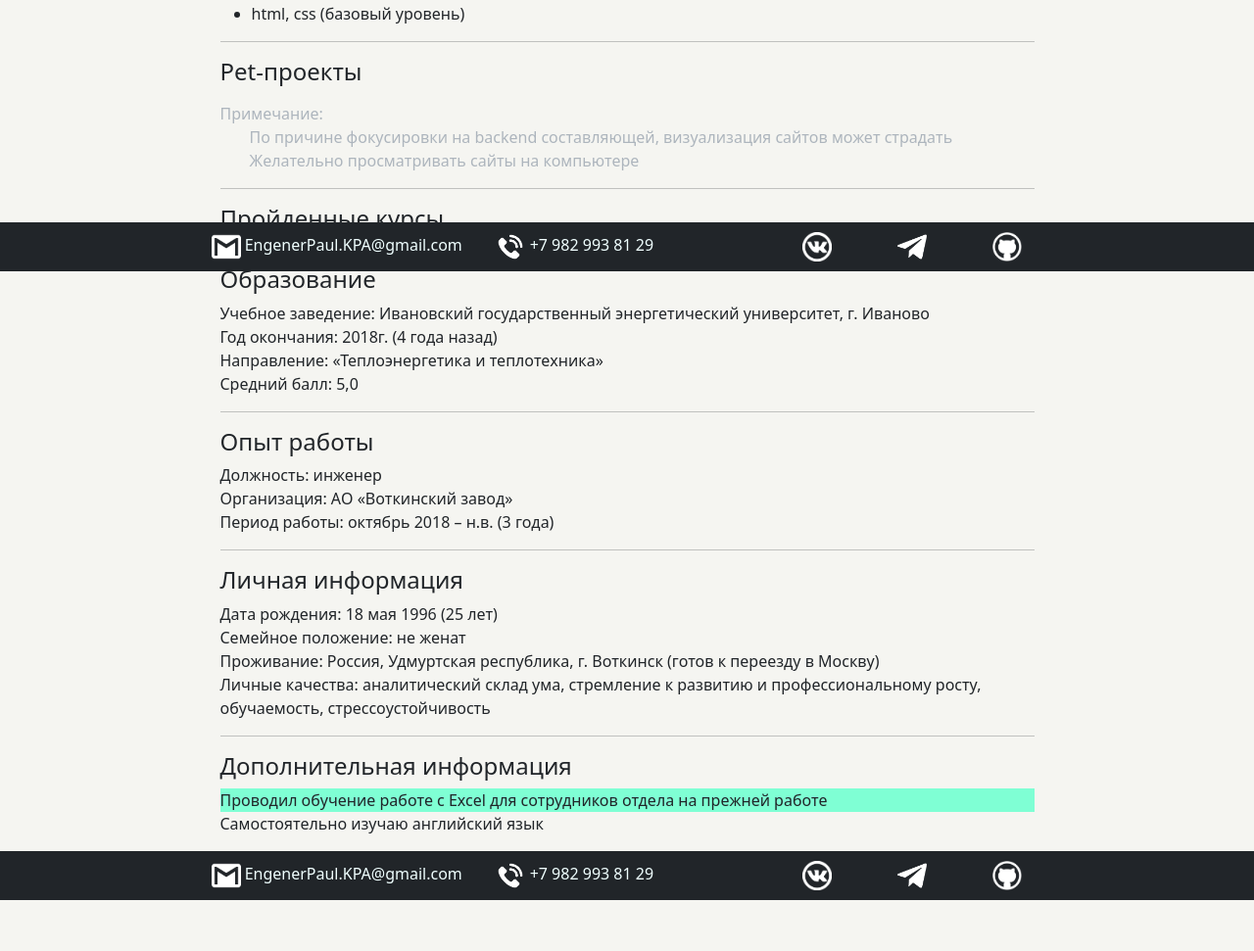
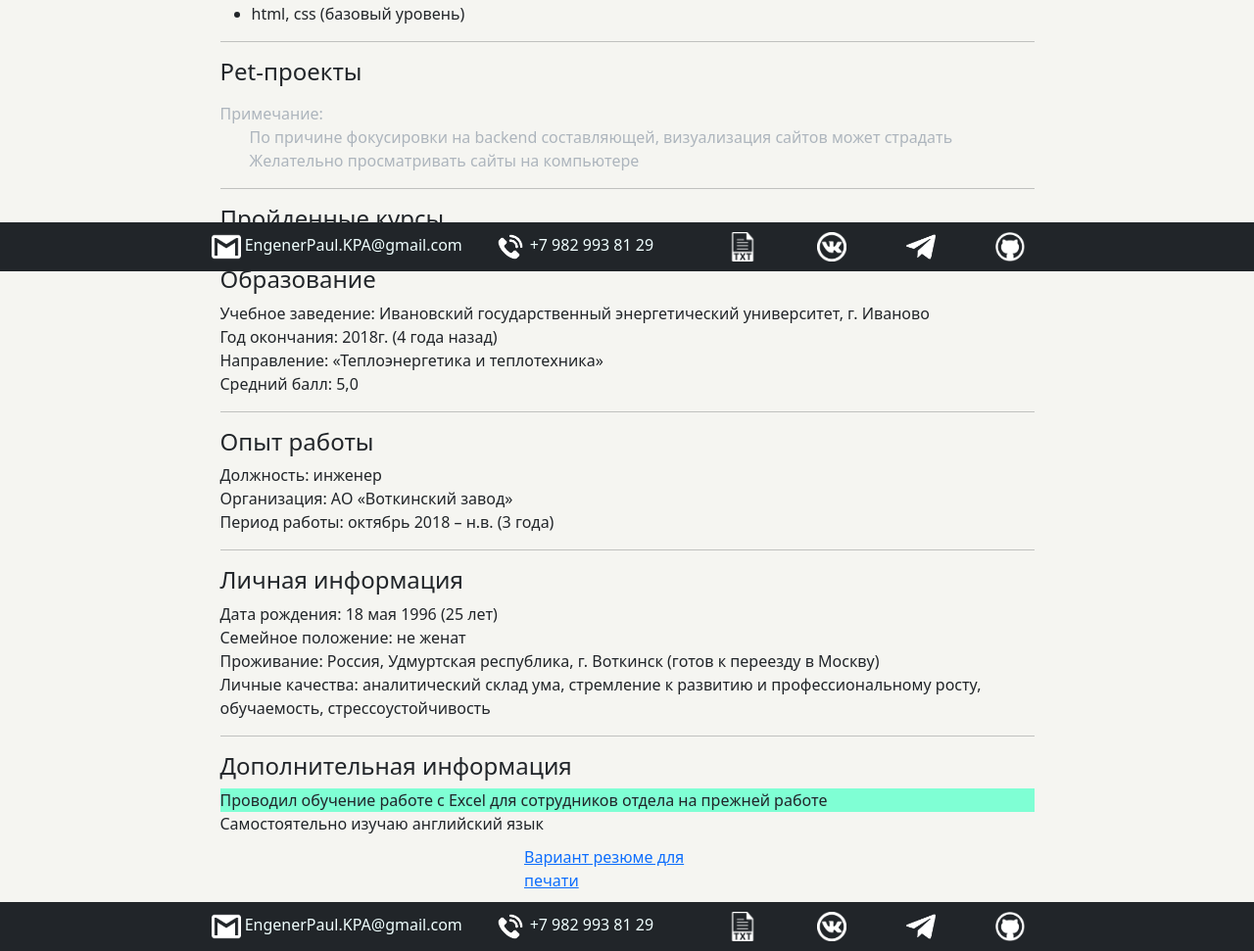
Before and after one commit to EngenerPaul/Summary, a Django app: page / in a window 1280 px wide. Shown: the part 523-1494 px from the top of the page at 98% size. Before the commit the page ends 1442 px from the top, so only its background shows below. Run offline with Django 3.2, Linux system fonts and the light colour scheme; data that the repository does not hold is empty; some libraries are stand-ins or nearby versions.

Commit message:
add link to word summary from google drive

```diff
--- a/summary/templates/summary/footer.html
+++ b/summary/templates/summary/footer.html
@@ -5,7 +5,7 @@
 Поэтому один из них зифисирован, а второй просто
 отображается внизу, но его никогда не видно -->
 <div class="bg-dark" style=" width: 100%; ">
-    <div class="container" style="color: azure; padding: 10px 0px;">
+<div class="container" style="color: azure; padding: 10px 0px;">
         <div class="row justify-content-center">
             <div class="col-9">
                 <div class="row">
@@ -13,23 +13,28 @@
                         <img src="static/img/gmail.png" alt="Gmail" height="30">
                         EngenerPaul.KPA@gmail.com
                     </div>
-                    <div class="col-4" style="min-width: 190px;">
+                    <div class="col-3" style="min-width: 190px;">
                         <img src="static/img/phone.png" alt="phone" height="30">
                         +7 982 993 81 29
                     </div>
                     <div class="col" style="min-width: 150px;">
                         <div class="row" style="text-align: center;">
-                            <div class="col-4">
+                            <div class="col-3">
+                                <a href="https://docs.google.com/document/d/1hTSrlh4ehZpfF-uVtKHleVxh3lBvQtSb/edit?usp=sharing&ouid=102905971591987591910&rtpof=true&sd=true">
+                                    <img src="static/img/word.png" alt="word" height="30">
+                                </a>
+                            </div>
+                            <div class="col-3">
                                 <a href="https://vk.com/id51778539">
                                     <img src="static/img/vk.png" alt="VK" height="30">
                                 </a>
                             </div>
-                            <div class="col-4">
+                            <div class="col-3">
                                 <a href="https://t.me/EngenerPaul">
                                     <img src="static/img/telegram.png" alt="Telegram" height="30">
                                 </a>
                             </div>
-                            <div class="col-4">
+                            <div class="col-3">
                                 <a href="https://github.com/EngenerPaul/">
                                     <img src="static/img/git.png" alt="GIT" height="30">
                                 </a>
@@ -51,23 +56,28 @@
                         <img src="static/img/gmail.png" alt="Gmail" height="30">
                         EngenerPaul.KPA@gmail.com
                     </div>
-                    <div class="col-4" style="min-width: 190px;">
+                    <div class="col-3" style="min-width: 190px;">
                         <img src="static/img/phone.png" alt="phone" height="30">
                         +7 982 993 81 29
                     </div>
                     <div class="col" style="min-width: 150px;">
                         <div class="row" style="text-align: center;">
-                            <div class="col-4">
+                            <div class="col-3">
+                                <a href="https://docs.google.com/document/d/1hTSrlh4ehZpfF-uVtKHleVxh3lBvQtSb/edit?usp=sharing&ouid=102905971591987591910&rtpof=true&sd=true">
+                                    <img src="static/img/word.png" alt="word" height="30">
+                                </a>
+                            </div>
+                            <div class="col-3">
                                 <a href="https://vk.com/id51778539">
                                     <img src="static/img/vk.png" alt="VK" height="30">
                                 </a>
                             </div>
-                            <div class="col-4">
+                            <div class="col-3">
                                 <a href="https://t.me/EngenerPaul">
                                     <img src="static/img/telegram.png" alt="Telegram" height="30">
                                 </a>
                             </div>
-                            <div class="col-4">
+                            <div class="col-3">
                                 <a href="https://github.com/EngenerPaul/">
                                     <img src="static/img/git.png" alt="GIT" height="30">
                                 </a>
--- a/summary/templates/summary/index.html
+++ b/summary/templates/summary/index.html
@@ -209,8 +209,13 @@
                 Проводил обучение работе с Excel для сотрудников
                 отдела на прежней работе
             </p>
-            <p>Самостоятельно изучаю английский язык</p>
+            <p style="margin-bottom: 0;">Самостоятельно изучаю английский язык</p>
 
+            <div class="row justify-content-center">
+                <div class="col-3" style="min-width: 230px; padding: 10px;">
+                    <a href="https://docs.google.com/document/d/1hTSrlh4ehZpfF-uVtKHleVxh3lBvQtSb/edit?usp=sharing&ouid=102905971591987591910&rtpof=true&sd=true" style="text-align: center;">Вариант резюме для печати</a>
+                </div>
+            </div>
         </div>
     </div>
 </div>
```
Also changed, not shown: root/static/img/word.png (added).
